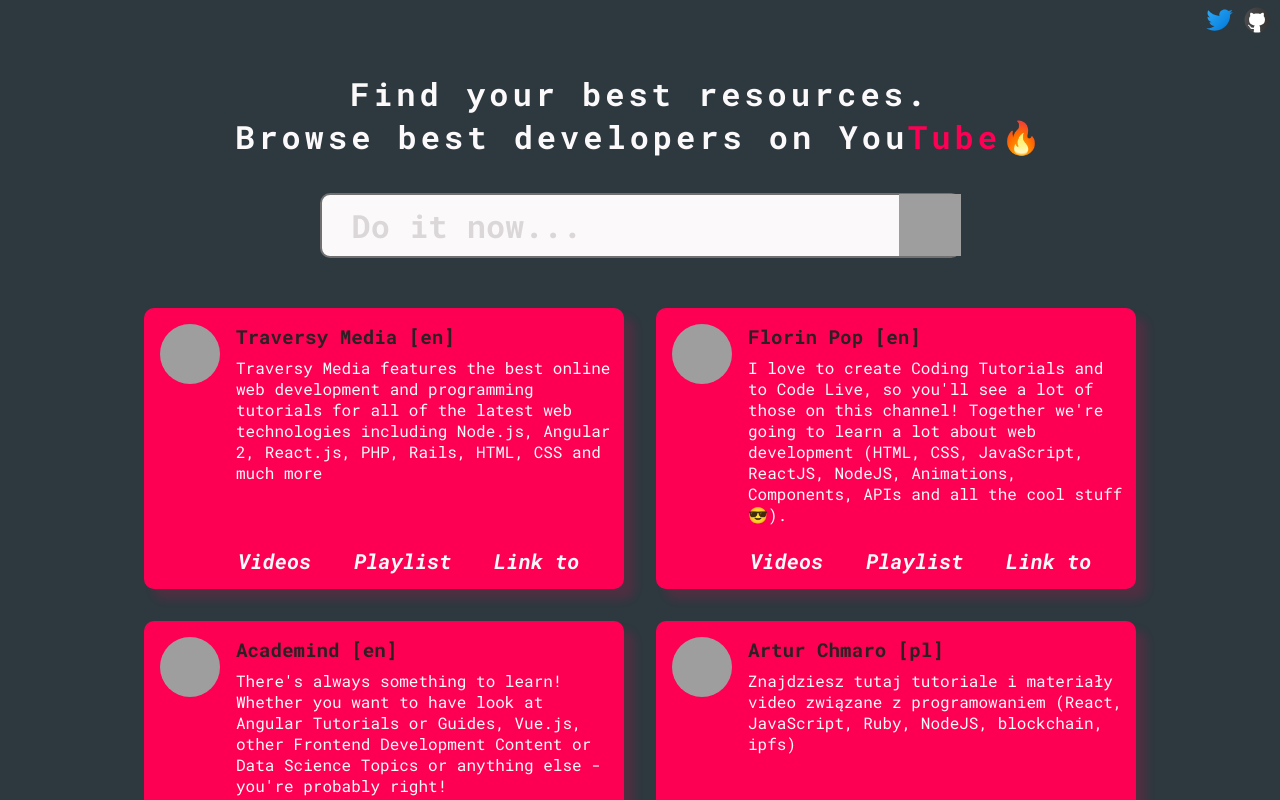
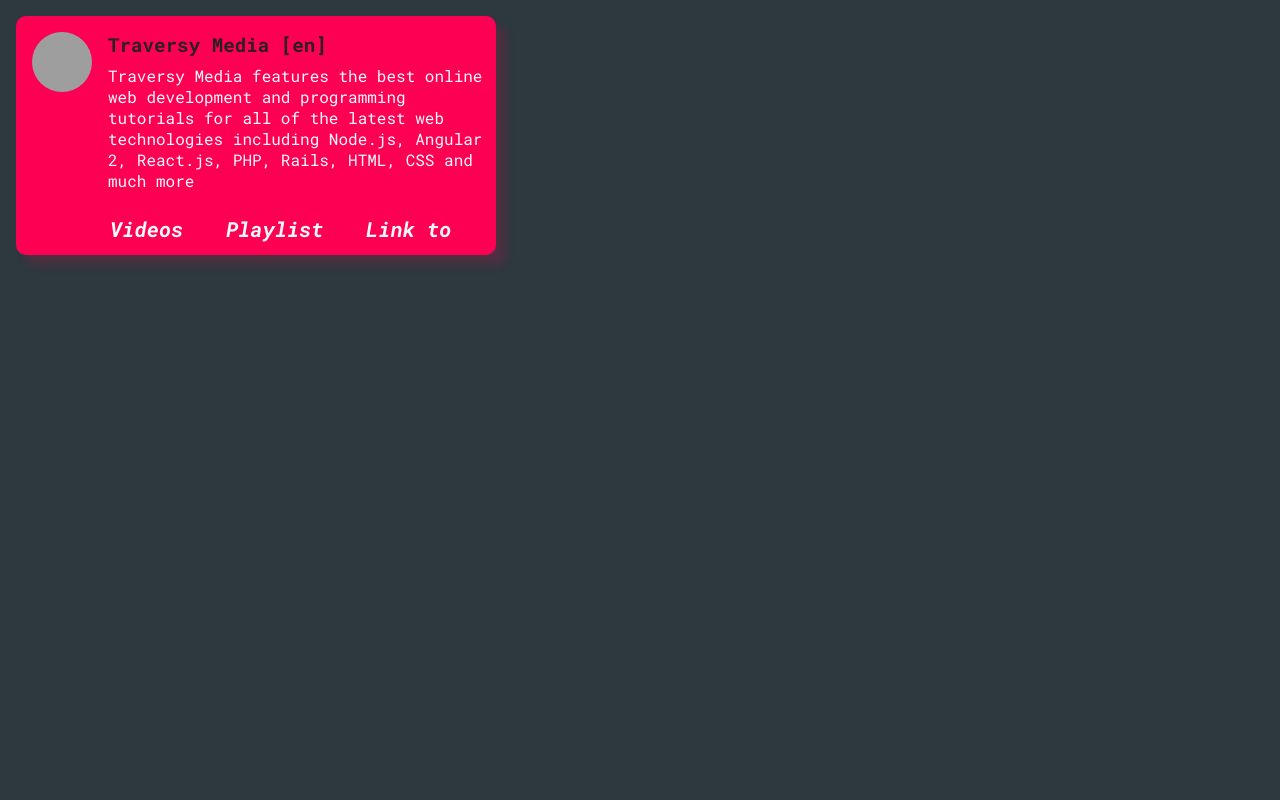
Before and after one commit to BerryTheDeveloper/devsonyt, a React (Create React App) app: page /playlist/UC29ju8bIPH5as8OGnQzwJyA in a window 1280 px wide. Shown: the top 800 px of the page. Built offline with nearby package versions, Linux system fonts and the light colour scheme; grey boxes are pictures that could not be loaded.

Commit message:
add routing

```diff
--- a/package.json
+++ b/package.json
@@ -8,6 +8,7 @@
     "@testing-library/user-event": "^7.2.1",
     "react": "^16.13.1",
     "react-dom": "^16.13.1",
+    "react-router-dom": "^5.2.0",
     "react-scripts": "3.4.3"
   },
   "scripts": {
--- a/src/App.js
+++ b/src/App.js
@@ -1,8 +1,11 @@
 import React, { useState, useEffect } from "react";
+import { BrowserRouter as Router, Route, Switch } from "react-router-dom";
 import Icons from "./components/Icons";
 import Title from "./components/Title";
 import Search from "./components/Search";
 import Card from "./components/Card";
+import Playlist from "./components/Playlist";
+import Videos from "./components/Videos";
 import "./styles/global.css";
 import { persons } from "./lists/channels.json";
 
@@ -17,8 +20,12 @@
       )
     );
   }, [developer]);
+
   return (
+    <Router>
       <div className="container">
+        <Switch>
+          <Route exact={true} path="/">
             <Icons />
             <Title />
             <Search setDeveloper={setDeveloper} />
@@ -31,7 +38,20 @@
                 ))
               )}
             </section>
+          </Route>
+          <Route exact={true} path="/videos/:id">
+            {developerArray.map((person) => (
+              <Videos key={person.id} person={person} />
+            ))}
+          </Route>
+          <Route exact={true} path="/playlist/:id">
+            {developerArray.map((person) => (
+              <Playlist key={person.id} person={person} />
+            ))}
+          </Route>
+        </Switch>
       </div>
+    </Router>
   );
 }
 
--- a/src/components/Card.js
+++ b/src/components/Card.js
@@ -1,4 +1,5 @@
 import React from "react";
+import { Link } from "react-router-dom";
 
 function Card({ person }) {
   return (
@@ -12,12 +13,12 @@
         </p>
         <span className="desc">{person.description}</span>
         <div className="links">
-          <a href="#" id="link" target="_blank">
+          <Link to={`/videos/${person.id}`} id="link">
             Videos
-          </a>
-          <a href="#" id="link" target="_blank">
+          </Link>
+          <Link to={`/playlist/${person.id}`} id="link">
             Playlist
-          </a>
+          </Link>
           <a href={person.linkTo} id="link" target="_blank">
             Link to
           </a>
--- /dev/null
+++ b/src/components/Playlist.js
@@ -0,0 +1,39 @@
+import React from "react";
+import { Link, useRouteMatch } from "react-router-dom";
+
+function Playlist({ person }) {
+  const match = useRouteMatch("/playlist/:id");
+
+  return (
+    <>
+      {person.id.toString() === match.params.id ? (
+        <div className="card">
+          <div className="channel-image">
+            <img src={person.image} alt="person" />
+          </div>
+          <div className="info">
+            <p className="channel-title">
+              {person.name} [{person.lang}]
+            </p>
+            <span className="desc">{person.description}</span>
+            <div className="links">
+              <Link to="/videos" id="link">
+                Videos
+              </Link>
+              <Link to={`/playlist/${person.id}`} id="link">
+                Playlist
+              </Link>
+              <a href={person.linkTo} id="link" target="_blank">
+                Link to
+              </a>
+            </div>
+          </div>
+        </div>
+      ) : (
+        ""
+      )}
+    </>
+  );
+}
+
+export default Playlist;
--- /dev/null
+++ b/src/components/Videos.js
@@ -0,0 +1,39 @@
+import React from "react";
+import { Link, useRouteMatch } from "react-router-dom";
+
+function Videos({ person }) {
+  const match = useRouteMatch("/videos/:id");
+
+  return (
+    <>
+      {person.id.toString() === match.params.id ? (
+        <div className="card">
+          <div className="channel-image">
+            <img src={person.image} alt="person" />
+          </div>
+          <div className="info">
+            <p className="channel-title">
+              {person.name} [{person.lang}]
+            </p>
+            <span className="desc">{person.description}</span>
+            <div className="links">
+              <Link to="/videos" id="link">
+                Videos
+              </Link>
+              <Link to={`/playlist/${person.id}`} id="link">
+                Playlist
+              </Link>
+              <a href={person.linkTo} id="link" target="_blank">
+                Link to
+              </a>
+            </div>
+          </div>
+        </div>
+      ) : (
+        ""
+      )}
+    </>
+  );
+}
+
+export default Videos;
--- a/src/lists/channels.json
+++ b/src/lists/channels.json
@@ -1,7 +1,7 @@
 {
   "persons": [
     {
-      "id": 1,
+      "id": "UC29ju8bIPH5as8OGnQzwJyA",
       "lang": "en",
       "image": "https://yt3.ggpht.com/a/AATXAJw6qBlNzbAweKz7UlC44hYLoEtdoXGmzN8IJno3mg=s176-c-k-c0x00ffffff-no-rj",
       "name": "Traversy Media",
@@ -9,7 +9,7 @@
       "linkTo": "https://www.youtube.com/user/TechGuyWeb"
     },
     {
-      "id": 2,
+      "id": "UCeU-1X402kT-JlLdAitxSMA",
       "lang": "en",
       "image": "https://yt3.ggpht.com/a/AATXAJyTPRJfE-AcekIPpfXRf3fxAMe6Nkobv-oHCgoV=s100-c-k-c0xffffffff-no-rj-mo",
       "name": "Florin Pop",
```
Also changed, not shown: 1 other file (tests, documents, lock files or other folders). Lines whose indentation alone changed are shown as unchanged.
